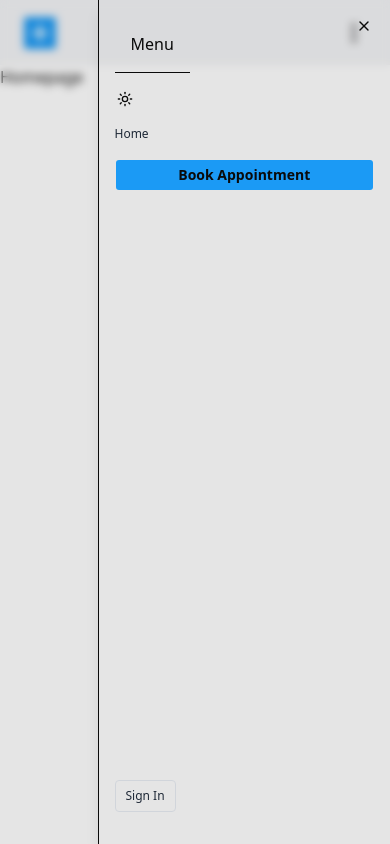
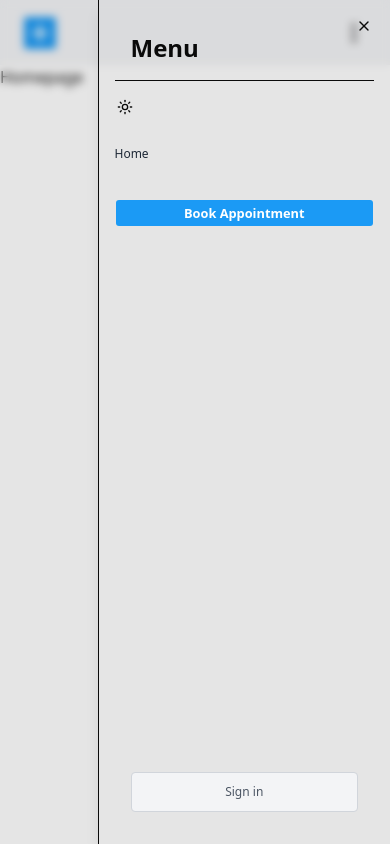
Before and after one commit to jinyang10/Luma-Health, a Next.js app: page / in a window 390 px wide. Both pictures are taken after a click on the button 354 px from the left and 33 px from the top of the page. Built offline with nearby package versions, Linux system fonts and the light colour scheme.

Commit message:
added styling to right header mobile menu

```diff
--- a/components/molecules/menu-client.tsx
+++ b/components/molecules/menu-client.tsx
@@ -7,6 +7,7 @@ import { Button } from "@/components/ui/button";
 import {
     Sheet,
     SheetContent,
+    SheetFooter,
     SheetHeader,
     SheetTitle,
     SheetTrigger,
@@ -21,10 +22,10 @@ interface MenuClientProps {
 }
 
 // define component for right side of header
-export default function MenuClient({desktopAvatar} : MenuClientProps) {
+export default function MenuClient({ desktopAvatar }: MenuClientProps) {
     const [isMobileMenuOpen, setIsMobileMenuOpen] = useState(false);
 
-    const closeMobileMenu = ()=> {
+    const closeMobileMenu = () => {
         setIsMobileMenuOpen(false);
 
     };
@@ -32,7 +33,7 @@ export default function MenuClient({desktopAvatar} : MenuClientProps) {
     // by default: when you open/close the side sheet, component returns focus to the element that originally opened the sheet
     // if you don't prevent default behavior, when user clicks on trigger to close it, library automatically shifts
     // browser's focus back to the 3 dots --> results in seeing a blue/black outline around the trigger button
-    const handleSheetCloseAutoFocus = (event:Event)=> {
+    const handleSheetCloseAutoFocus = (event: Event) => {
         event.preventDefault();
     };
 
@@ -41,7 +42,7 @@ export default function MenuClient({desktopAvatar} : MenuClientProps) {
     const handleBookAppointment = () => router.push("/");
     const handleSignIn = () => router.push("/sign-in");
 
-    return(
+    return (
         <div>
             { /* Desktop, Tablet Nav */}
             <nav className="hidden md:flex items-center gap-3">
@@ -72,14 +73,15 @@ export default function MenuClient({desktopAvatar} : MenuClientProps) {
 
                 {/* when user clicks on trigger to open/close the sheet, we call setter function and pass value true/false to it
                 and isMobileMenuOpen's value is updated */}
-                {/* this is a Controlled Component (React state controls Sheet's open/closed status/value) */}
+
+                {/* ** SHEET: a CONTROLLED COMPONENT (React state controls Sheet's open/closed status/value) */}
                 <Sheet open={isMobileMenuOpen} onOpenChange={setIsMobileMenuOpen}>
 
                     {/* Trigger: determines what controls the opening of the sheet: 3 vertical dots */}
 
                     {/* when you click on the button, sheettrigger captures the click and tells parent sheet to change its
                     internal state to open --> renders the sheet content*/}
-                    <SheetTrigger className="align-middle" onClick={()=>setIsMobileMenuOpen(true)}>
+                    <SheetTrigger className="align-middle" onClick={() => setIsMobileMenuOpen(true)}>
 
                         {/* the 3 vertical dots (EllipsisVertical) is the clickable element for SheetTrigger */}
                         <EllipsisVertical />
@@ -92,39 +94,39 @@ export default function MenuClient({desktopAvatar} : MenuClientProps) {
                         onCloseAutoFocus={handleSheetCloseAutoFocus}
                         className="flex flex-col items-start p-4 bg-bakcground-2"
                     >
-                        <SheetHeader className="border-b border-stroke-1 pb-4 text-left">
-                            <SheetTitle>Menu</SheetTitle>
+                        <SheetHeader className="w-full justify-start flex flex-row items-center border-b ">
+                            <SheetTitle className="text-2xl font-bold">Menu</SheetTitle>
                         </SheetHeader>
 
-                        {/* Top Items */}
-
+                        {/* Top Items below Menu header */}
                         <ThemeToggle />
 
                         <Link
                             href="/"
-                                className="body-regular text-text-body hover:text-primary transition-colors"
+                            className="body-regular text-text-body hover:text-primary py-3"
+                            // add event listener to close the sidebar when this link is pressed
+                            onClick={closeMobileMenu}
                         >
                             Home
                         </Link>
 
                         <Button
                             variant="brand"
-                                className="w-full"
-                                onClick={handleBookAppointment}
+                            size="sm"
+                            className="w-full text-text-caption-2 my-2"
+                            onClick={()=> {
+                                closeMobileMenu();
+                                handleBookAppointment();
+                            }}
                         >
                             Book Appointment
                         </Button>
 
-                        {/* Bottom Pinned Item */}
-                        <div className="mt-auto pb-4">
-                            <Button
-                                variant="secondary"
-                                className="w-full bg-bg-2 hover:bg-bg-3 text-text-body"
-                                onClick={handleSignIn}
-                            >
-                                Sign In
-                            </Button>
-                        </div>
+                        {/* Render the desktopAvatar prop here for the Signin component*/}
+                        <SheetFooter className="w-full">
+                            {desktopAvatar}
+                        </SheetFooter>
+
                     </SheetContent>
                 </Sheet>
             </nav>
```
Lines whose indentation alone changed are shown as unchanged.
